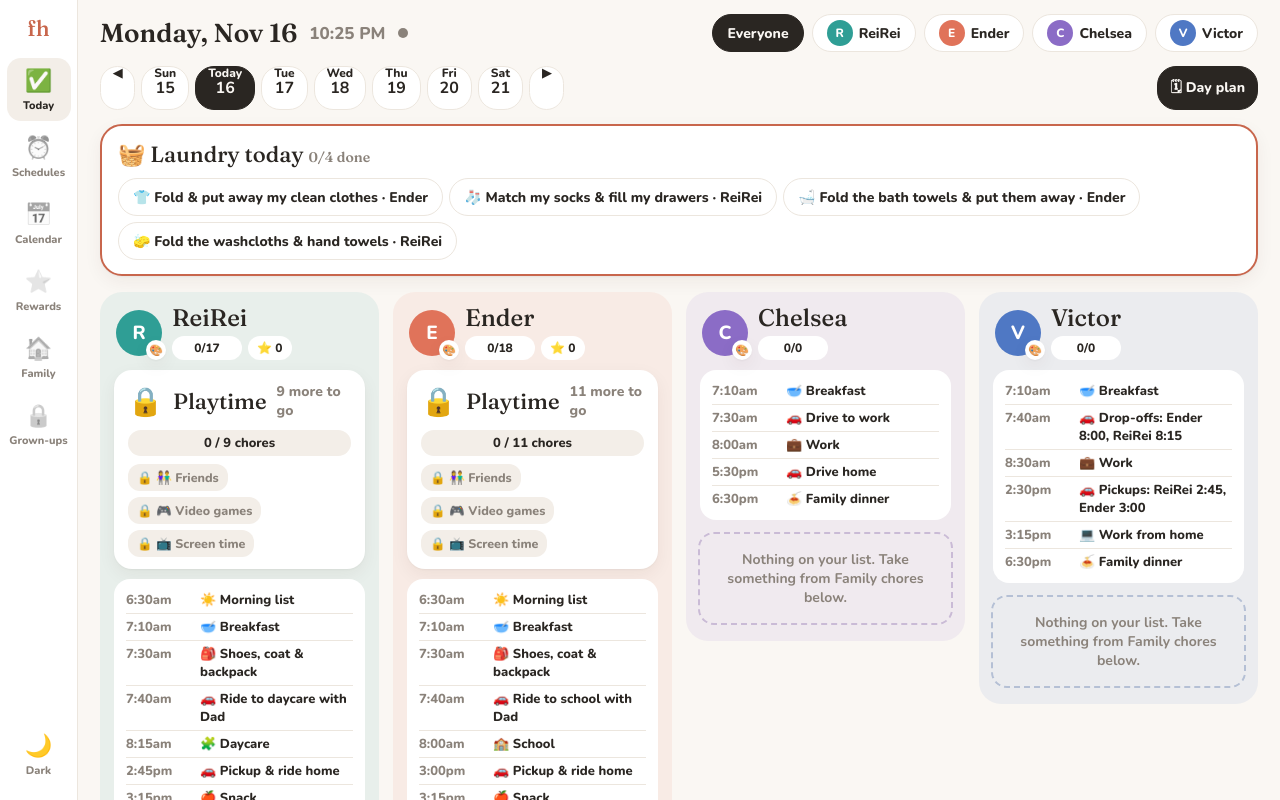
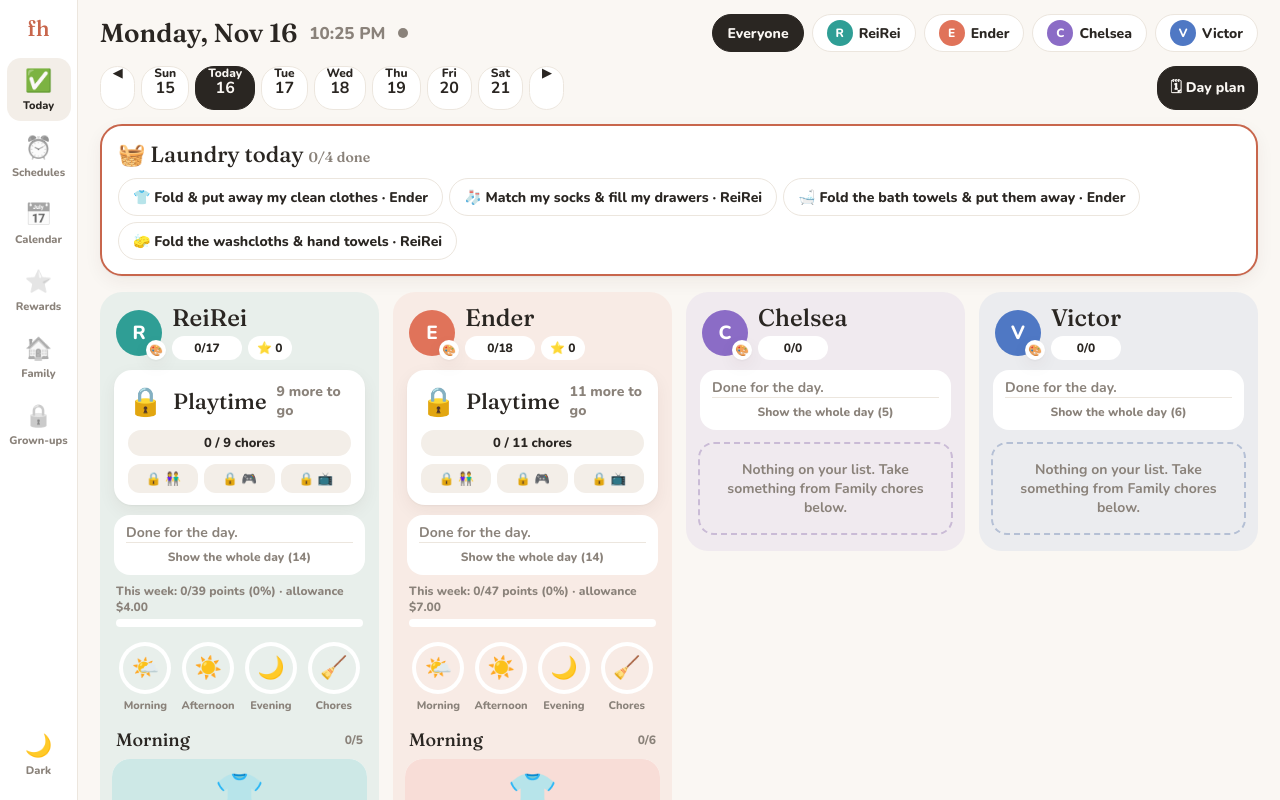
Before and after one commit to vilosishot/family-hub, a plain HTML site: page index.html in a window 1280 px wide. Both pictures are taken after a click on the button "🗓 Day plan". Drawn offline with nearby package versions, Linux system fonts and the light colour scheme.

Commit message:
v16: cleaner day plan, compact playtime

```diff
--- a/index.html
+++ b/index.html
@@ -69,7 +69,8 @@ textarea{height:70px;padding:10px 12px}
 .days .pill b{font-size:16px}
 .plan{margin:10px 2px 4px;border-radius:16px;background:var(--card);padding:8px 12px}
 .plan .r{display:flex;gap:8px;font-size:13px;font-weight:800;padding:4px 0;border-top:1px solid var(--line)} .plan .r:first-child{border-top:0}
-.plan .r .tm{width:66px;flex:none;color:var(--muted)} .plan .r.now{color:var(--c)} .plan .r.gc{color:var(--muted)}
+.plan .r .tm{width:58px;flex:none;color:var(--muted);font-size:12px;padding-top:1px} .plan .r.cur{color:var(--c);background:color-mix(in srgb,var(--c) 12%,transparent);border-radius:10px;margin:0 -6px;padding:4px 6px} .plan .r.past{opacity:.45} .plan .r.gc{color:var(--muted)}
+.plan .more{display:block;width:100%;text-align:center;font-size:12px;font-weight:800;color:var(--muted);padding:6px 0 2px;border-top:1px solid var(--line)}
 .ck[disabled]{opacity:.35}
 .play{margin:10px 2px 6px;border-radius:18px;background:var(--card);padding:12px 14px;box-shadow:var(--shadow)}
 .play .pt{display:flex;align-items:center;gap:10px;font-family:var(--serif);font-size:22px}
@@ -79,7 +80,8 @@ textarea{height:70px;padding:10px 12px}
 .play .pbar span{position:absolute;inset:0;display:grid;place-items:center;font-weight:800;font-size:13px}
 .play.open{background:color-mix(in srgb,var(--good) 14%,var(--card))} .play.open .pbar i{background:var(--good)}
 .privs{display:flex;gap:6px;flex-wrap:wrap}
-.priv{font-size:12.5px;font-weight:800;border-radius:12px;padding:5px 9px;background:var(--chip);color:var(--muted)}
+.priv{font-size:12.5px;font-weight:800;border-radius:12px;padding:5px 9px;background:var(--chip);color:var(--muted);white-space:nowrap}
+.privs{flex-wrap:nowrap} .privs .priv{flex:1;text-align:center;padding:6px 4px} .privs .priv .pl{display:none} @media (min-width:1500px){.privs .priv .pl{display:inline}}
 .priv.on{background:color-mix(in srgb,var(--good) 20%,var(--card));color:var(--good)} .priv.no{background:color-mix(in srgb,var(--bad) 16%,var(--card));color:var(--bad)}
 .gate{margin:8px 2px 4px;border-radius:14px;background:var(--card);padding:9px 12px;font-weight:800;font-size:14px;color:var(--muted)}
 .gate.open{color:var(--good);background:color-mix(in srgb,var(--good) 15%,var(--card))}
@@ -464,10 +466,10 @@ function groundsFor(pid){ const t = TODAY(), out = {}; (D.grounds||[]).forEach(g
 const untilText = u => !u ? 'until lifted' : u===TODAY() ? 'today' : 'until ' + pd(u).toLocaleDateString([], {weekday:'short', month:'short', day:'numeric'});
 function playtime(p, list){
   const gl = list.filter(x => arr(ST().gateSlots).includes(x.g)), done = gl.filter(x=>x.d).length, open = done === gl.length, g = groundsFor(p.id), pct = gl.length ? done/gl.length*100 : 100;
-  const privs = PRIVS.map(([k,e,l]) => g[k] ? `<span class="priv no" title="${esc(g[k].reason||'')}">⛔ ${e} ${l} · grounded ${untilText(g[k].until)}</span>` : `<span class="priv ${open?'on':''}">${open?'🔓':'🔒'} ${e} ${l}</span>`).join('');
+  const privs = PRIVS.map(([k,e,l]) => g[k] ? `<span class="priv no" title="${esc(l+' · grounded '+untilText(g[k].until)+(g[k].reason?' · '+g[k].reason:''))}">⛔ ${e}<span class="pl"> ${l}</span></span>` : `<span class="priv ${open?'on':''}" title="${l}">${open?'🔓':'🔒'} ${e}<span class="pl"> ${l}</span></span>`).join('');
   const allGrounded = PRIVS.every(([k]) => g[k]);
   return `<div class="play ${open && !allGrounded ? 'open' : ''}"><div class="pt"><span class="em">${allGrounded?'⛔':open?'🎉':'🔒'}</span>Playtime<small>${open ? (allGrounded?'Chores done · grounded':'Unlocked!') : `${gl.length-done} more to go`}</small></div>
-    <div class="pbar"><i style="width:${pct}%"></i><span>${done} / ${gl.length} chores</span></div><div class="privs">${privs}</div></div>`;
+    <div class="pbar"><i style="width:${pct}%"></i><span>${done} / ${gl.length} chores</span></div><div class="privs">${privs}</div>${Object.keys(g).length?`<div class="hint" style="margin-top:6px;color:var(--bad);font-weight:800">⛔ Grounded: ${PRIVS.filter(([k])=>g[k]).map(([k,,l])=>l.toLowerCase()+' '+untilText(g[k].until)).join(' · ')}</div>`:''}</div>`;
 }
 function derive(){
   const st = {}; for (const e of S.log) if (e.type==='approve'||e.type==='reject') st[e.ref] = e.type;
@@ -536,7 +538,7 @@ function migrate2(){
   Object.assign(ST(), {starsPerDollar: ST().starsPerDollar||10, demeritCap: ST().demeritCap||15, libVersion:3});
   setTimeout(() => saveConfig('Updated chore pay'), 500);
 }
-const BUILD = 'b1794867629';
+const BUILD = 'b1794867908';
 const API_URL = 'https://script.google.com/macros/s/AKfycbyoX9RyIVAe9s1XqT2HSGd_3TQNCSMhimvJiXeCruDh_SXKNd1rlByP81FuXellq3ki/exec';
 function apiKey(){ const q = new URLSearchParams(location.search).get('key'); if (q){ localStorage.setItem('familyhub.key', q); history.replaceState(null,'',location.pathname); } return localStorage.getItem('familyhub.key') || ''; }
 function call(fn, ...args){
@@ -647,7 +649,14 @@ function vToday(){
       return `<button class="ring ${sel===g?'on':''}" data-a="ring" data-p="${p.id}" data-g="${g}"><span class="c" style="--pc:${pc}"><span>${i}</span></span>${l}</button>`; }).join('');
     const gate = p.kid && isToday ? playtime(p, list) : '';
     const nowHM = `${pad(now().getHours())}:${pad(now().getMinutes())}`;
-    const plan = (U.plan || !isToday) ? `<div class="plan">${dayBlocks(p, t).map(b => `<div class="r ${b.google?'gc':''} ${isToday && b.start<=nowHM && nowHM<b.end?'now':''}"><span class="tm">${fmtT(b.start)}</span><span>${b.emoji} ${esc(b.title)}</span></div>`).join('') || '<div class="hint">Nothing scheduled.</div>'}</div>` : '';
+    let plan = '';
+    if (U.plan || !isToday){
+      const all = dayBlocks(p, t), full = !isToday || U.planAll;
+      let first = all.findIndex(b => b.end > nowHM); if (first < 0) first = all.length;
+      const show = full ? all : all.slice(first, first + 4);
+      const row = b => `<div class="r ${b.google?'gc':''} ${isToday && b.start<=nowHM && nowHM<b.end?'cur':''} ${isToday && full && b.end<=nowHM?'past':''}"><span class="tm">${fmtT(b.start)}</span><span>${b.emoji} ${esc(b.title)}</span></div>`;
+      plan = `<div class="plan">${show.map(row).join('') || `<div class="hint">${all.length?'Done for the day.':'Nothing scheduled.'}</div>`}${isToday && all.length > show.length || (isToday && U.planAll) ? `<button class="more" data-a="planall">${U.planAll?'Show just what\'s next':`Show the whole day (${all.length})`}</button>` : ''}</div>`;
+    }
     const w = p.kid ? weekStats(p, weekStart(t)) : null;
     const wk = w && w.possible ? `<div class="wkbar">This week: ${w.earned}/${w.possible} points (${w.pct}%) · allowance ${money(baseAllowance(p,t))}<div class="b"><i style="width:${w.pct}%"></i></div></div>` : '';
     const secs = GROUPS.filter(([g]) => !sel || sel===g).map(([g,,l]) => {
@@ -1013,7 +1022,7 @@ const A = {
   cards: d => needParent(() => { ST().cards = d.v; saveConfig(); render(); }),
   me: d => { DV.me = DV.me===d.p ? '' : d.p; saveDev(); toast(DV.me ? `This device opens on ${P(d.p).name}` : 'Cleared'); },
   ring: d => { U.ring[d.p] = U.ring[d.p]===d.g ? null : d.g; },
-  off: d => { U.off = Number(d.n); }, plan: () => { U.plan = !U.plan; },
+  off: d => { U.off = Number(d.n); }, plan: () => { U.plan = !U.plan; }, planall: () => { U.planAll = !U.planAll; },
   close: (d, el, ev) => { if (d.self && ev.target!==el) return 'skip'; modal(''); return 'skip'; },
   pin: d => {
     if (d.n==='✕'){ modal(''); return 'skip'; }
--- a/sw.js
+++ b/sw.js
@@ -1,5 +1,5 @@
 // Family Hub: keeps the app screen available offline; data always comes fresh from Google.
-const CACHE = 'familyhub-vmwjtuj51';
+const CACHE = 'familyhub-vmwju0j44';
 const SHELL = ['./', './index.html', './manifest.webmanifest', './icon-192.png', './icon-512.png'];
 self.addEventListener('install', e => { e.waitUntil(caches.open(CACHE).then(c => c.addAll(SHELL))); self.skipWaiting(); });
 self.addEventListener('activate', e => { e.waitUntil(caches.keys().then(ks => Promise.all(ks.filter(k => k !== CACHE).map(k => caches.delete(k))))); self.clients.claim(); });
```
